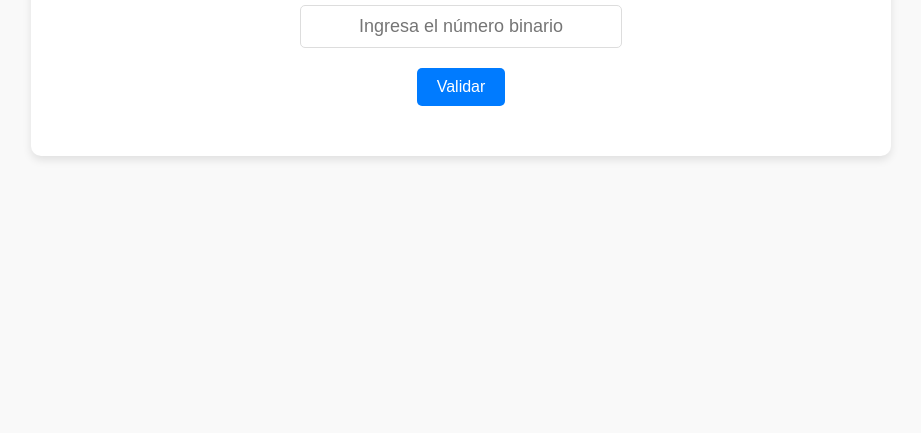
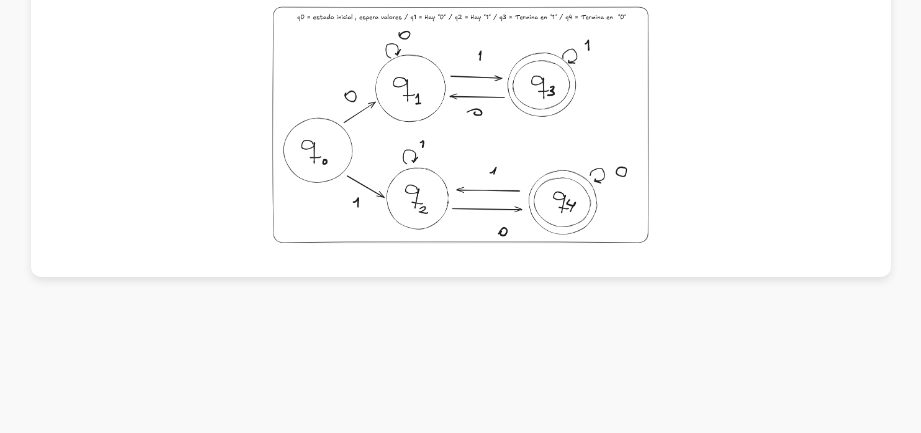
Before and after one commit to AndreCuenca17/Frontend-Automata, a plain HTML site: page index.html in a window 1280 px wide. Shown: the part 367-800 px from the top of the page, without its empty margins (179-1100 px from the left). Drawn offline with Linux system fonts and the light colour scheme.

Commit message:
Adding img

```diff
--- a/css/style.css
+++ b/css/style.css
@@ -69,3 +69,7 @@ button:hover {
 .informacion {
     font-size: clamp(10px, 1.5vw, 18px);
 }
+
+img {
+    width: clamp(100px, 75%, 380px);
+}
--- a/index.html
+++ b/index.html
@@ -36,7 +36,9 @@
         <input type="text" id="cadenaInput" placeholder="Ingresa el número binario">
         <button id="validarButton">Validar</button>
         <div id="result" class="result"></div>
+        <img src="img/automata.png">
     </div>
+
     <script src="js/script.js"></script>
 </body>
 
--- a/js/script.js
+++ b/js/script.js
@@ -2,7 +2,6 @@ document.getElementById("validarButton").addEventListener("click", async () => {
     const input = document.getElementById("cadenaInput").value;
     const resultDiv = document.getElementById("result");
 
-    // Limpiar el resultado previo
     resultDiv.textContent = "";
 
     if (!input) {
```
Also changed, not shown: img/automata.jpg (added), img/automata.png (added).
